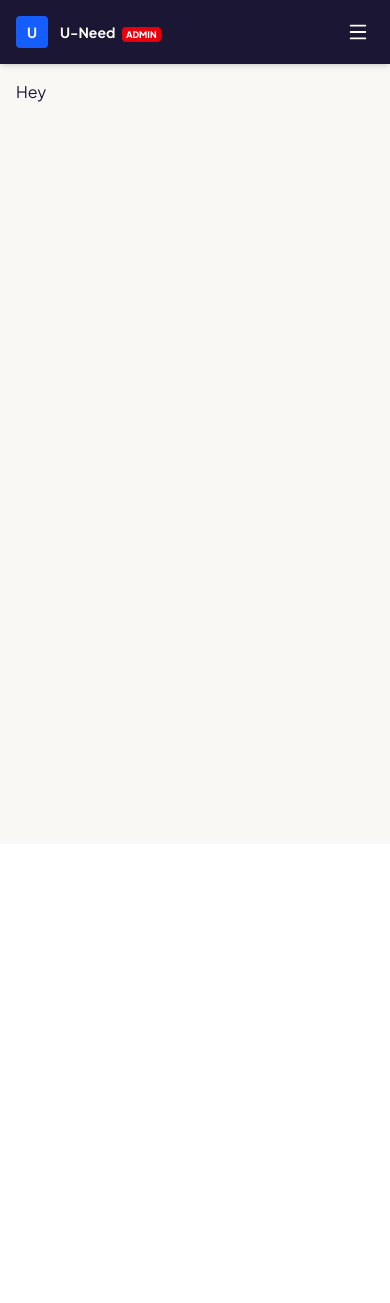
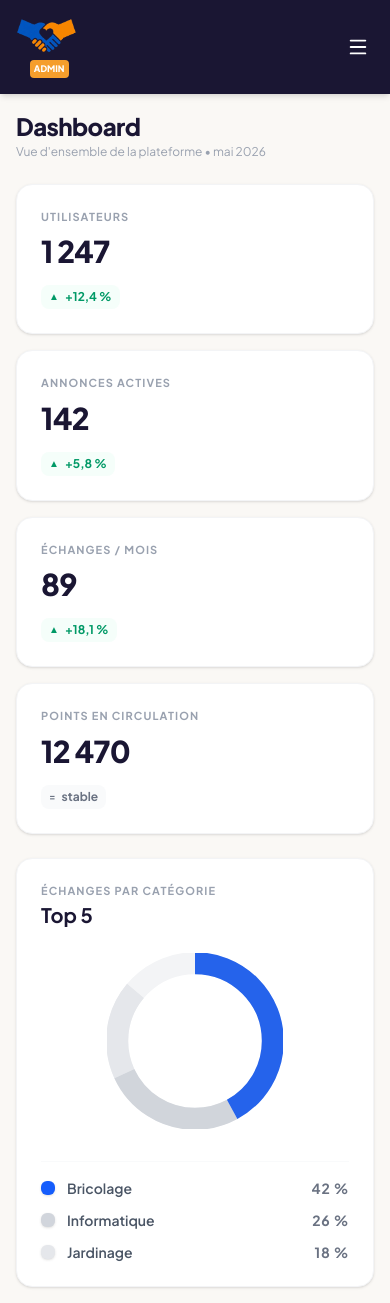
Before and after one commit to roxane-sarpi/U-Need, a React (Vite) app in the folder frontend/: page /admin in a window 390 px wide. Before the commit the page ends 844 px from the top, so only its background shows below. Built offline with nearby package versions, Linux system fonts and the light colour scheme.

Commit message:
dashboard version mobile and desktop done

```diff
--- a/frontend/src/components/layout/AdminLayout.jsx
+++ b/frontend/src/components/layout/AdminLayout.jsx
@@ -6,9 +6,6 @@ import {
   FileText,
   AlertTriangle,
   FolderTree,
-  BarChart3,
-  History,
-  Settings,
   Menu,
   X
 } from "lucide-react";
@@ -24,9 +21,7 @@ function AdminLayout() {
     { name: "Annonces", path: "/admin/annonces", icon: FileText },
     { name: "Signalements", path: "/admin/signalements", icon: AlertTriangle, badge: 7 },
     { name: "Catégories", path: "/admin/categories", icon: FolderTree },
-    { name: "Statistiques", path: "/admin/statistiques", icon: BarChart3 },
-    { name: "Journaux", path: "/admin/journaux", icon: History },
-    { name: "Paramètres", path: "/admin/parametres", icon: Settings },
+    // { name: "Paramètres", path: "/admin/parametres", icon: Settings },
   ];
 
   return (
@@ -47,11 +42,9 @@ function AdminLayout() {
 
         {/* Barre supérieure visible UNIQUEMENT sur mobile (md:hidden) */}
         <header className="flex items-center justify-between p-4 bg-ink text-white md:hidden shadow-md">
-          <div className="flex items-center gap-3">
-            <div className="bg-blue-600 h-8 w-8 rounded flex items-center justify-center font-bold text-sm text-white">U</div>
-            <span className="font-bold text-sm">
-              U-Need <span className="text-[9px] bg-red-600 px-1 py-0.5 rounded font-extrabold ml-1">ADMIN</span>
-            </span>
+          <div className="flex flex-col items-center gap-1">
+            <img src="/logo.webp" alt="logo" className="h-10 w-auto"/>
+            <span className="text-[9px] bg-accent-orange px-1 py-0.5 rounded font-extrabold ml-1">ADMIN</span>
           </div>
           <label htmlFor="admin-drawer" className="btn btn-ghost btn-square btn-sm">
             <Menu size={22} />
@@ -76,12 +69,10 @@ function AdminLayout() {
           {/* Header de la Sidebar */}
           <div className="p-6 flex items-center justify-between border-b border-gray-800">
             <div className="flex items-center gap-3">
-              <div className="bg-blue-600 h-9 w-9 rounded-lg flex items-center justify-center font-bold text-white shadow-md">
-                U
-              </div>
+              <img src="/logo.webp" alt="logo" className="h-10 w-auto"/>
               <div className="flex flex-col">
                 <span className="font-bold text-lg tracking-wide">U-Need</span>
-                <span className="text-[10px] bg-red-600 text-white font-extrabold px-1.5 py-0.5 rounded uppercase self-start mt-0.5 tracking-wider">
+                <span className="text-[10px] bg-accent-orange text-white font-extrabold px-1.5 py-0.5 rounded uppercase self-start mt-0.5 tracking-wider">
                   Admin
                 </span>
               </div>
--- a/frontend/src/pages/Admin/Dashboard/Dashboard.jsx
+++ b/frontend/src/pages/Admin/Dashboard/Dashboard.jsx
@@ -1,7 +1,62 @@
-function Dashboard(){
-  return(
-        <div>Hey</div>
-  )
+import StatCard from "./components/StatCard";
+import CategoriesChart from "./components/CategoriesChart";
+
+function Dashboard() {
+  const currentMonth = new Date().toLocaleDateString(
+  "fr-FR",
+  { month: "long" }
+  );
+
+  const currentYear = new Date().getFullYear();
+
+  return (
+    <div className="space-y-6">
+
+      {/* 1. EN-TÊTE DU DASHBOARD */}
+      {/* Colonne sur mobile, ligne alignée sur bureau */}
+      <div className="flex flex-col sm:flex-row sm:items-center sm:justify-between gap-4">
+        <div>
+          <h1 className="text-2xl font-black text-ink tracking-tight">Dashboard</h1>
+          <p className="text-xs text-gray-400 mt-0.5">
+            Vue d'ensemble de la plateforme • {currentMonth} {currentYear}
+          </p>
+        </div>
+
+        {/* BONUS : Actions : Sélecteur de date et bouton exporter */}
+        {/* <div className="flex items-center gap-2 self-start sm:self-auto">
+          <select className="select select-bordered select-sm rounded-xl bg-white border-gray-200 font-medium text-sm">
+            <option>30 derniers jours</option>
+            <option>7 derniers jours</option>
+            <option>Cette année</option>
+          </select>
+          <button className="btn btn-sm btn-outline border-gray-200 hover:bg-gray-50 hover:text-ink rounded-xl font-bold bg-white shadow-none">
+            Exporter
+          </button>
+        </div> */}
+      </div>
+
+      {/* 2. GRILLE DES CARTES DE STATISTIQUES */}
+      {/* Mobile : 1 colonne | Tablette (sm) : 2 colonnes | Grand écran (lg) : 4 colonnes */}
+      <div className="grid grid-cols-1 sm:grid-cols-2 lg:grid-cols-4 gap-4">
+        <StatCard title="Utilisateurs" value="1 247" trend="+12,4 %" type="up" />
+        <StatCard title="Annonces actives" value="142" trend="+5,8 %" type="up" />
+        <StatCard title="Échanges / Mois" value="89" trend="+18,1 %" type="up" />
+        <StatCard title="Points en circulation" value="12 470" trend="stable" type="neutral" />
+      </div>
+
+      {/* 3. GRILLE DES GRAPHIQUES */}
+      {/* Mobile : 1 colonne | Grand écran (lg) : 3 colonnes pour agencer les blocs */}
+      <div className="grid grid-cols-1 lg:grid-cols-3 gap-6">
+
+        {/* Le camembert prend la colonne restante (1 colonne sur 3) */}
+        <div className="lg:col-span-1">
+          <CategoriesChart />
+        </div>
+
+      </div>
+
+    </div>
+  );
 }
 
 export default Dashboard;
--- a/frontend/src/pages/Admin/Dashboard/components/CategoriesChart.jsx
+++ b/frontend/src/pages/Admin/Dashboard/components/CategoriesChart.jsx
@@ -0,0 +1,59 @@
+function CategoriesChart() {
+  // Centralisation des données du Top 5
+  const categories = [
+    { name: "Bricolage", percentage: "42 %", color: "bg-blue-600", strokeColor: "#2563eb", share: 42 },
+    { name: "Informatique", percentage: "26 %", color: "bg-gray-300", strokeColor: "#d1d5db", share: 26 },
+    { name: "Jardinage", percentage: "18 %", color: "bg-gray-200", strokeColor: "#e5e7eb", share: 18 },
+  ];
+
+  return (
+    <div className="bg-white p-6 rounded-2xl border border-gray-100 shadow-sm flex flex-col h-full justify-between w-full">
+      {/* Entête de la carte */}
+      <div>
+        <p className="text-[11px] font-bold text-gray-400 uppercase tracking-widest">
+          Échanges par catégorie
+        </p>
+        <h3 className="text-xl font-bold text-ink mt-0.5">Top 5</h3>
+      </div>
+
+      {/* Zone du Graphique Donut (SVG) */}
+      <div className="flex justify-center items-center py-6 my-auto">
+        <div className="relative w-44 h-44">
+          <svg viewBox="0 0 36 36" className="w-full h-full transform -rotate-90">
+            {/* Cercle de fond (représente le reste / 14 %) */}
+            <circle cx="18" cy="18" r="15.915" fill="none" stroke="#f3f4f6" strokeWidth="4.5" />
+
+            {/* Segment Jardinage (18 %) */}
+            <circle cx="18" cy="18" r="15.915" fill="none" stroke="#e5e7eb" strokeWidth="4.5"
+                    strokeDasharray="18 82" strokeDashoffset="-68" />
+
+            {/* Segment Informatique (26 %) */}
+            <circle cx="18" cy="18" r="15.915" fill="none" stroke="#d1d5db" strokeWidth="4.5"
+                    strokeDasharray="26 74" strokeDashoffset="-42" />
+
+            {/* Segment Bricolage (42 %) */}
+            <circle cx="18" cy="18" r="15.915" fill="none" stroke="#2563eb" strokeWidth="4.5"
+                    strokeDasharray="42 58" strokeDashoffset="0" />
+          </svg>
+        </div>
+      </div>
+
+      {/* Zone de la Légende */}
+      <div className="space-y-3 mt-2 border-t border-gray-50 pt-4">
+        {categories.map((cat) => (
+          <div key={cat.name} className="flex items-center justify-between text-sm">
+            <div className="flex items-center gap-3">
+              {/* Petite pastille colorée */}
+              <span className={`w-3.5 h-3.5 rounded-md shadow-sm ${cat.color}`} />
+              <span className="text-gray-600 font-semibold">{cat.name}</span>
+            </div>
+            {/* Pourcentage calé à droite */}
+            <span className="text-gray-500 font-bold tracking-wider">{cat.percentage}</span>
+          </div>
+        ))}
+      </div>
+    </div>
+  );
+}
+
+export default CategoriesChart;
--- a/frontend/src/pages/Admin/Dashboard/components/StatCard.jsx
+++ b/frontend/src/pages/Admin/Dashboard/components/StatCard.jsx
@@ -0,0 +1,36 @@
+function StatCard({ title, value, trend, type = "up" }) {
+  // Gestion dynamique de la couleur et de l'icône de tendance
+  const isUp = type === "up";
+  const isNeutral = type === "neutral";
+
+  const trendColor = isUp
+    ? "text-emerald-600 bg-emerald-50/50"
+    : isNeutral
+    ? "text-gray-500 bg-gray-50"
+    : "text-rose-600 bg-rose-50/50";
+
+  const trendIcon = isUp ? "▲" : isNeutral ? "=" : "▼";
+
+  return (
+    <div className="bg-white p-6 rounded-2xl border border-gray-100 shadow-sm flex flex-col justify-between min-h-[150px] w-full">
+      <div>
+        {/* Titre de la stat en petits caractères gris */}
+        <p className="text-[11px] font-bold text-gray-400 uppercase tracking-widest mb-2">
+          {title}
+        </p>
+        {/* Valeur principale XXL */}
+        <p className="text-3xl font-black text-ink tracking-tight">
+          {value}
+        </p>
+      </div>
+
+      {/* Indicateur de tendance en bas */}
+      <div className={`text-xs font-bold inline-flex items-center gap-1.5 px-2 py-1 rounded-lg self-start mt-4 ${trendColor}`}>
+        <span className="text-[10px]">{trendIcon}</span>
+        <span>{trend}</span>
+      </div>
+    </div>
+  );
+}
+
+export default StatCard;
```
